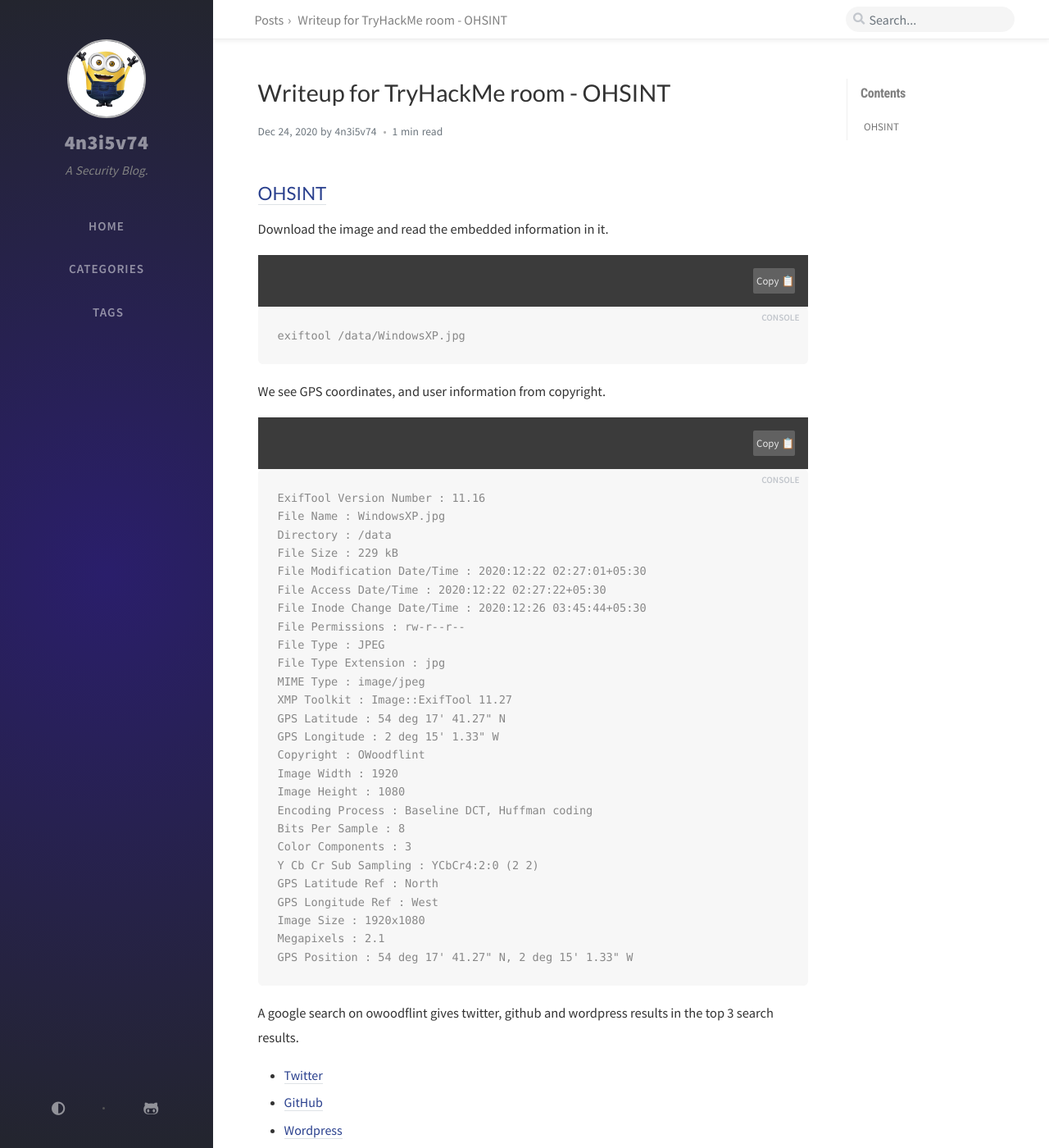
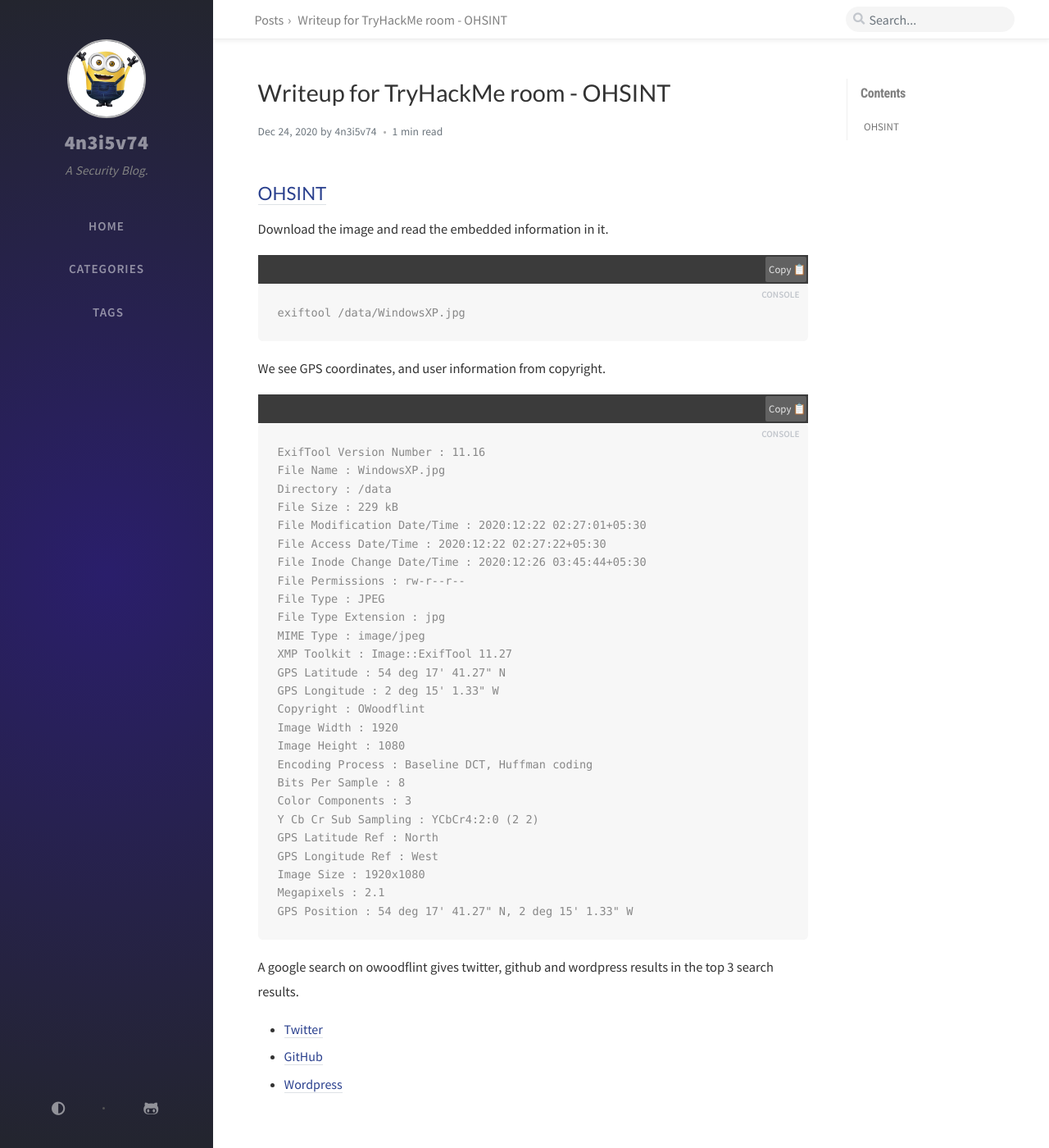
Before and after one commit to 4n3i5v74/4n3i5v74.github.io, a Jekyll site: the page built from _posts/2020-12-24-tryhackme-ohsint.md, in a window 1280 px wide and 1400 px high. Shown: the whole window at 82% size. Built offline with Jekyll 4.4.1, drawn with Linux system fonts in a browser that asks for light colours; nearby versions of some CDN libraries; comment, search, counter and statistics services are not loaded.

Commit message:
Modified

```diff
--- a/assets/css/_addon/code.scss
+++ b/assets/css/_addon/code.scss
@@ -3,7 +3,7 @@
 .copy-code-container {
   display: flex;
   justify-content: flex-end;
-  padding: 1em;
+  padding: 2px;
   background: #3b3b3b;
 }
 
@@ -16,7 +16,7 @@
   font-size: 0.8rem;
   background-color: #616161;
   color: #e7e7e7;
-    padding: 0.3em 0.3em;
+  padding: 0.3em;
   border-radius: 2px;
 
   &::before {
@@ -24,7 +24,7 @@
   }
 
   &::after {
-        margin-left: 3px;
+    margin-left: 2px;
     content: "📋";
     width: 1em;
   }
```
Lines whose indentation alone changed are shown as unchanged.
